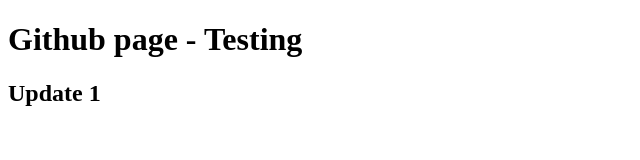
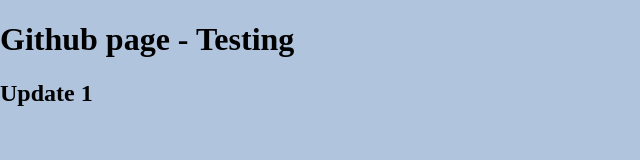
Before and after one commit to aslamcreates/testing, a plain HTML site: page index.html in a window 1280 px wide. Shown: the whole page, without its empty margins (0-640 px from the left). Drawn offline with Linux system fonts and the light colour scheme.

Commit message:
Added styles
Added styles.

```diff
--- a/index.html
+++ b/index.html
@@ -5,10 +5,10 @@
     <meta http-equiv="X-UA-Compatible" content="IE=edge">
     <meta name="viewport" content="width=device-width, initial-scale=1.0">
     <title>Github Page Testing</title>
+    <link rel="stylesheet" href="style.css">
 </head>
 <body>
     <h1>Github page - Testing</h1>
     <h2>Update 1</h2>
-
 </body>
 </html>
--- /dev/null
+++ b/style.css
@@ -0,0 +1,8 @@
+html,body{
+    margin: 0;
+    padding: 0;
+    box-sizing: border-box;
+}
+body{
+    background: lightsteelblue;
+}
```
